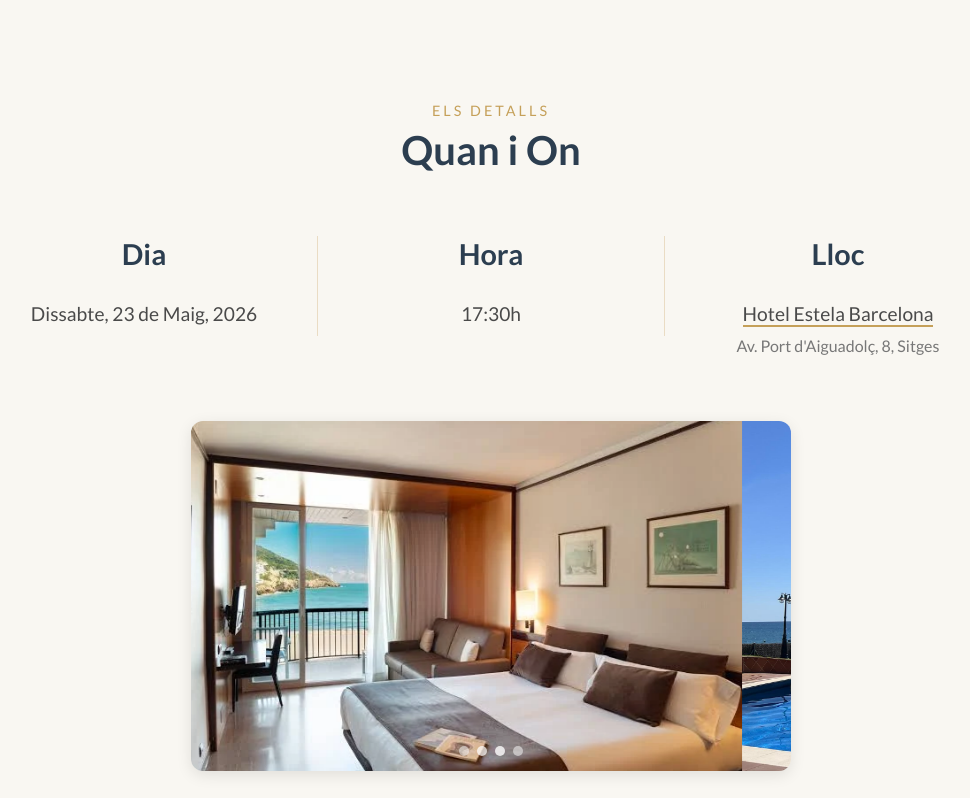
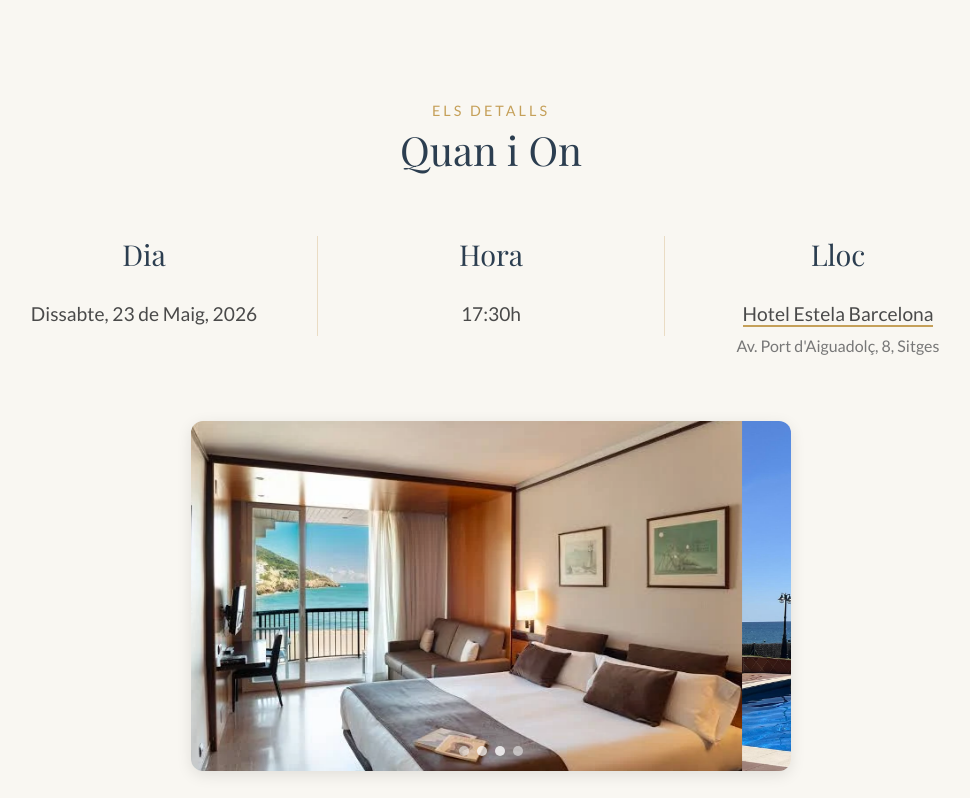
Before and after one commit to Maycas/Wedding-website-Marc-Clara, a React (Vite) app: page / in a window 1280 px wide. Shown: the part 802-1600 px from the top of the page, without its empty margins (149-1119 px from the left). Built offline with nearby package versions, Linux system fonts and the light colour scheme; a web font is replaced by a local one.

Commit message:
style: revert headings to Playfair Display (serif) for classic look

```diff
--- a/src/index.css
+++ b/src/index.css
@@ -35,10 +35,8 @@ h3,
 h4,
 h5,
 h6 {
-  font-family: var(--font-sans);
-  /* Changed from Serif to Sans */
-  font-weight: 700;
-  /* Bolder for headings */
+  font-family: var(--font-serif);
+  font-weight: 400;
   color: var(--color-dark);
   margin-bottom: 1.5rem;
   line-height: 1.3;
```
